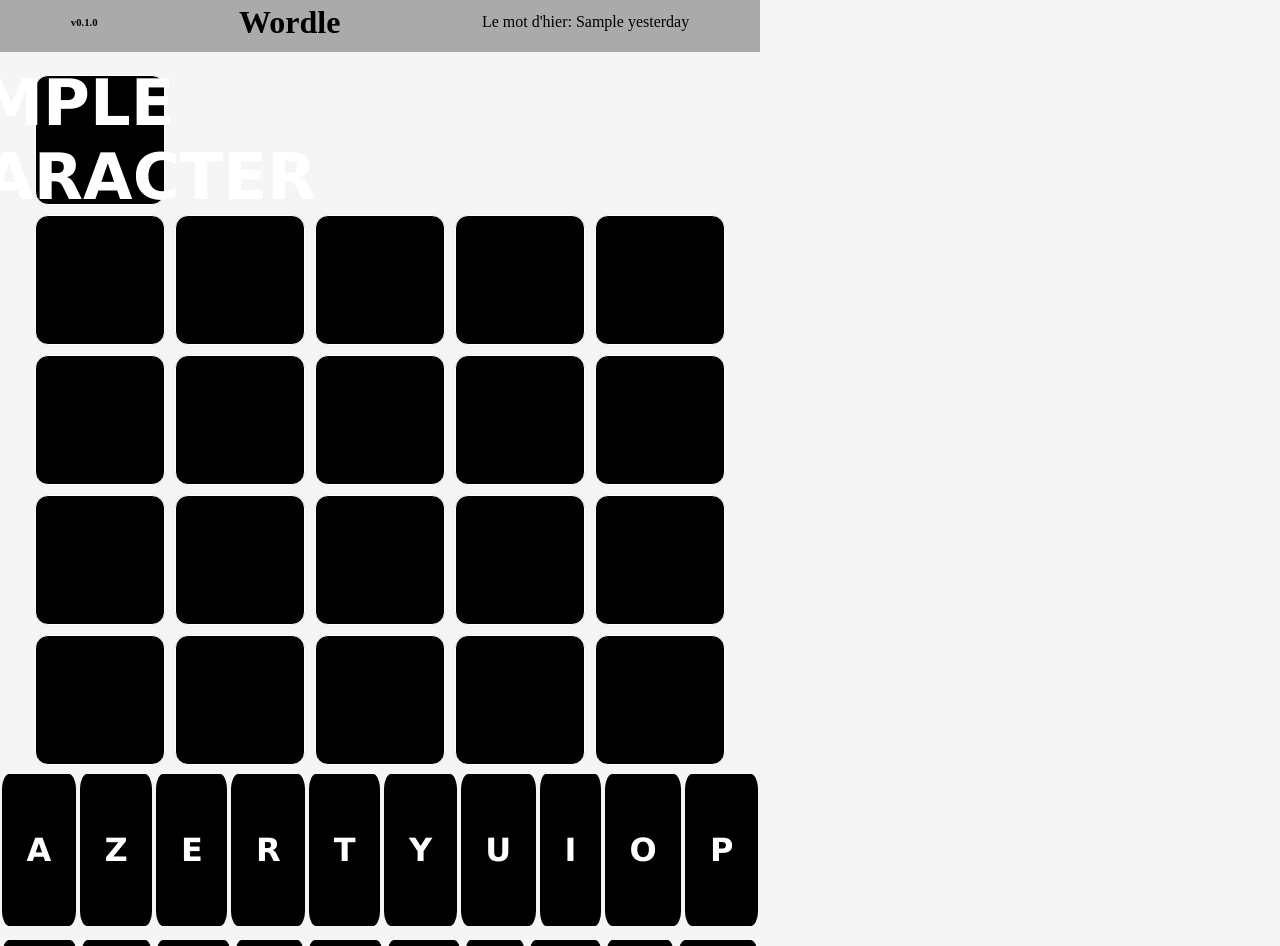
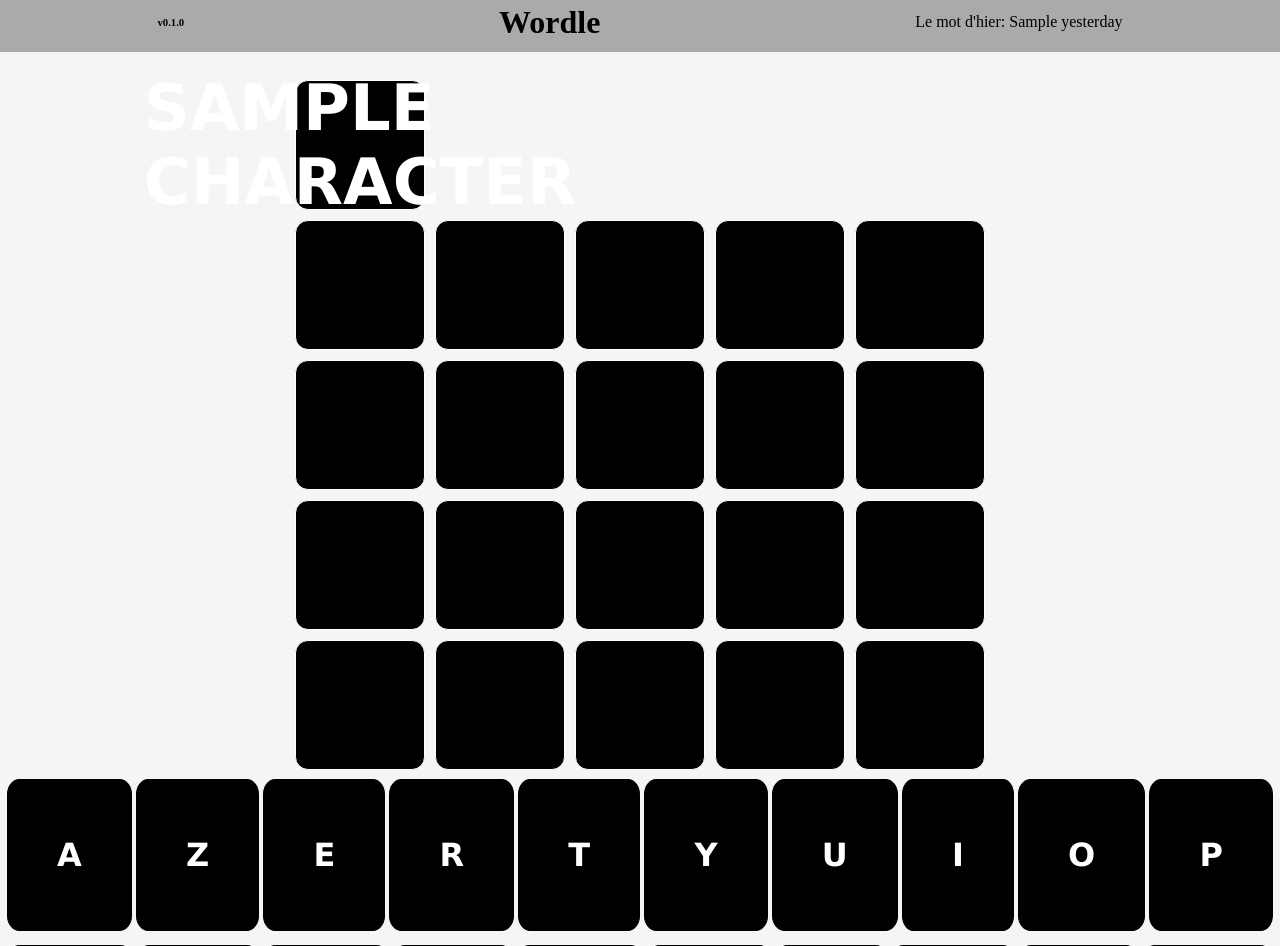
Before and after one commit to goldinger/wordle, a Django app: template app/templates/home.html in a window 1280 px wide. Shown: the top 946 px of the page. Run offline with Django 4.2, Linux system fonts and the light colour scheme; the template is opened without the code that fills it: most values are stand-ins (such as "Sample title", 1, 10 or a date in 2020).

Commit message:
Update home.css

```diff
--- a/app/static/css/home.css
+++ b/app/static/css/home.css
@@ -2,7 +2,7 @@ body {
     background: #f5f5f5;
     padding: 0;
     margin: 0;
-    width: 95vh;
+    width: 100vw;
     height: 90vh;
     text-size-adjust: 100%;
 }
@@ -28,6 +28,7 @@ body {
 #game {
     margin-top: 1em;
     width: 100%;
+    padding: 5px;
     height: calc(100% - 60px);
     display: flex;
     flex-direction: column;
```
